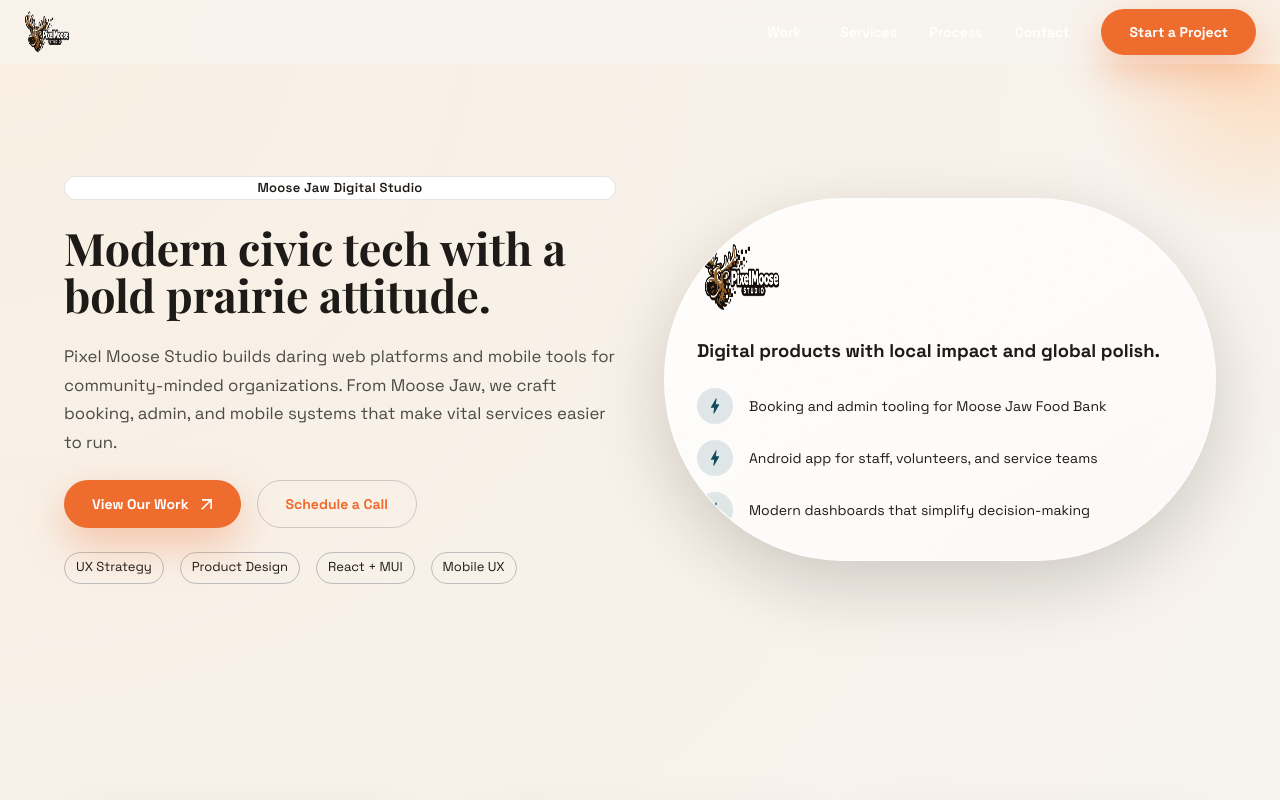
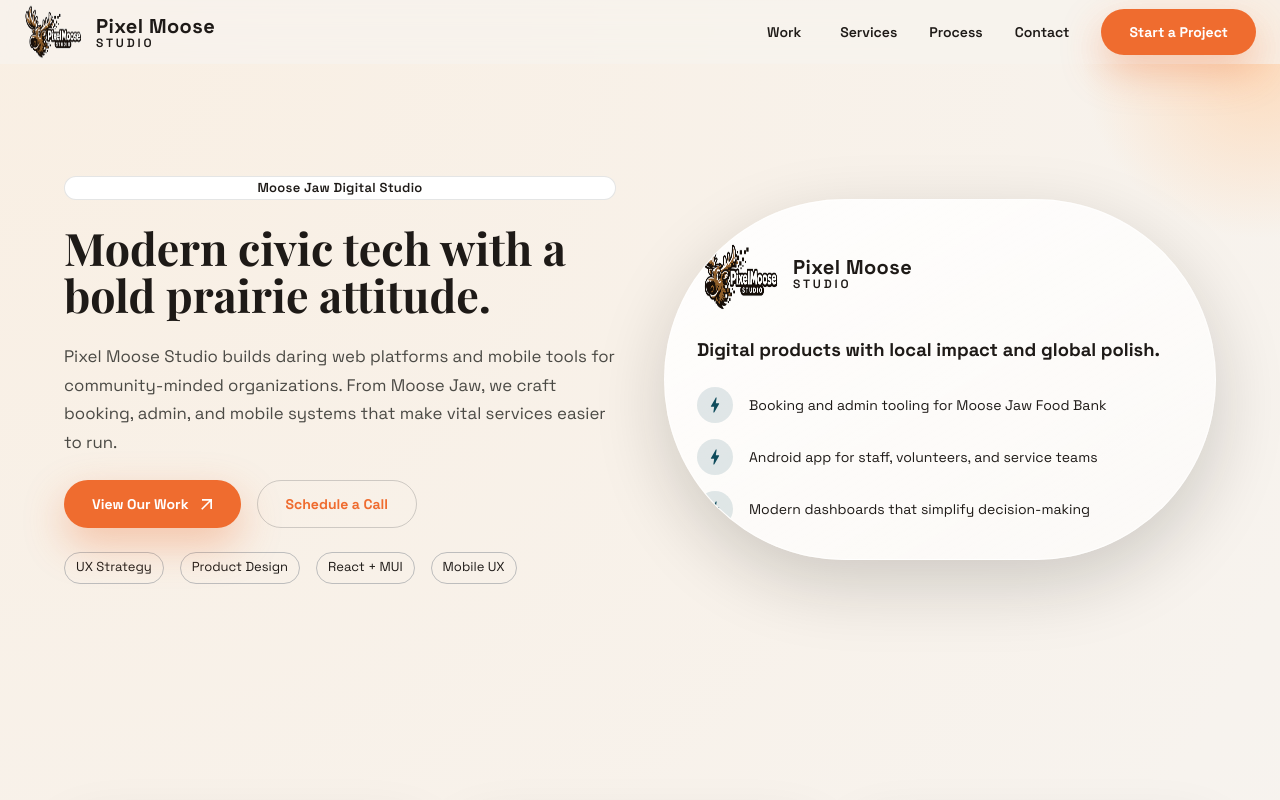
Before and after one commit to Amrutha-A-J/PixelMoose, a React (Vite) app in the folder pixelmoose/: page / in a window 1280 px wide. Shown: the top 800 px of the page. Built offline with nearby package versions, Linux system fonts and the light colour scheme.

Commit message:
Updated the header to use the full Pixel Moose lockup with a larger logo and set the AppBar text color so the nav links render visibly. The same lockup is reused in the hero card for consistent branding per AGENTS.md.

```diff
--- a/pixelmoose/src/App.tsx
+++ b/pixelmoose/src/App.tsx
@@ -28,8 +28,42 @@
 const LogoLockup = styled('div')(({ theme }) => ({
   display: 'flex',
   alignItems: 'center',
-  gap: theme.spacing(2),
+  gap: theme.spacing(1.75),
 }))
+
+const LogoWordmark = ({
+  logoSize = 56,
+}: {
+  logoSize?: number
+}) => (
+  <LogoLockup>
+    <Box
+      component="img"
+      src="/images/Logo/PixelMoose_Logo.png"
+      alt="Pixel Moose Studio logo"
+      sx={{ width: logoSize, height: logoSize }}
+    />
+    <Stack spacing={0} sx={{ lineHeight: 1 }}>
+      <Typography
+        variant="h6"
+        sx={{ fontWeight: 700, letterSpacing: '0.02em', lineHeight: 1.1 }}
+      >
+        Pixel Moose
+      </Typography>
+      <Typography
+        variant="caption"
+        sx={{
+          fontWeight: 600,
+          letterSpacing: '0.24em',
+          textTransform: 'uppercase',
+          lineHeight: 1,
+        }}
+      >
+        Studio
+      </Typography>
+    </Stack>
+  </LogoLockup>
+)
 
 const GlassCard = styled(Paper)(({ theme }) => ({
   borderRadius: 28,
@@ -380,18 +414,16 @@
         />
         <AppBar
           position="sticky"
+          color="transparent"
           elevation={0}
-          sx={{ bgcolor: 'rgba(247, 243, 238, 0.75)', backdropFilter: 'blur(12px)' }}
+          sx={{
+            bgcolor: 'rgba(247, 243, 238, 0.75)',
+            backdropFilter: 'blur(12px)',
+            color: 'text.primary',
+          }}
         >
           <Toolbar>
-            <LogoLockup>
-              <Box
-                component="img"
-                src="/images/Logo/PixelMoose_Logo.png"
-                alt="Pixel Moose Studio logo"
-                sx={{ width: 46, height: 46 }}
-              />
-            </LogoLockup>
+            <LogoWordmark logoSize={58} />
             <Box sx={{ flexGrow: 1 }} />
             <Stack direction="row" spacing={2} sx={{ display: { xs: 'none', md: 'flex' } }}>
               <Button color="inherit" component="a" href="#work">
@@ -465,14 +497,7 @@
                   }}
                 >
                   <Stack spacing={3}>
-                    <LogoLockup>
-                      <Box
-                        component="img"
-                        src="/images/Logo/PixelMoose_Logo.png"
-                        alt="Pixel Moose Studio logo"
-                        sx={{ width: 84, height: 84 }}
-                      />
-                    </LogoLockup>
+                    <LogoWordmark logoSize={82} />
                     <Typography variant="h5">
                       Digital products with local impact and global polish.
                     </Typography>
```
